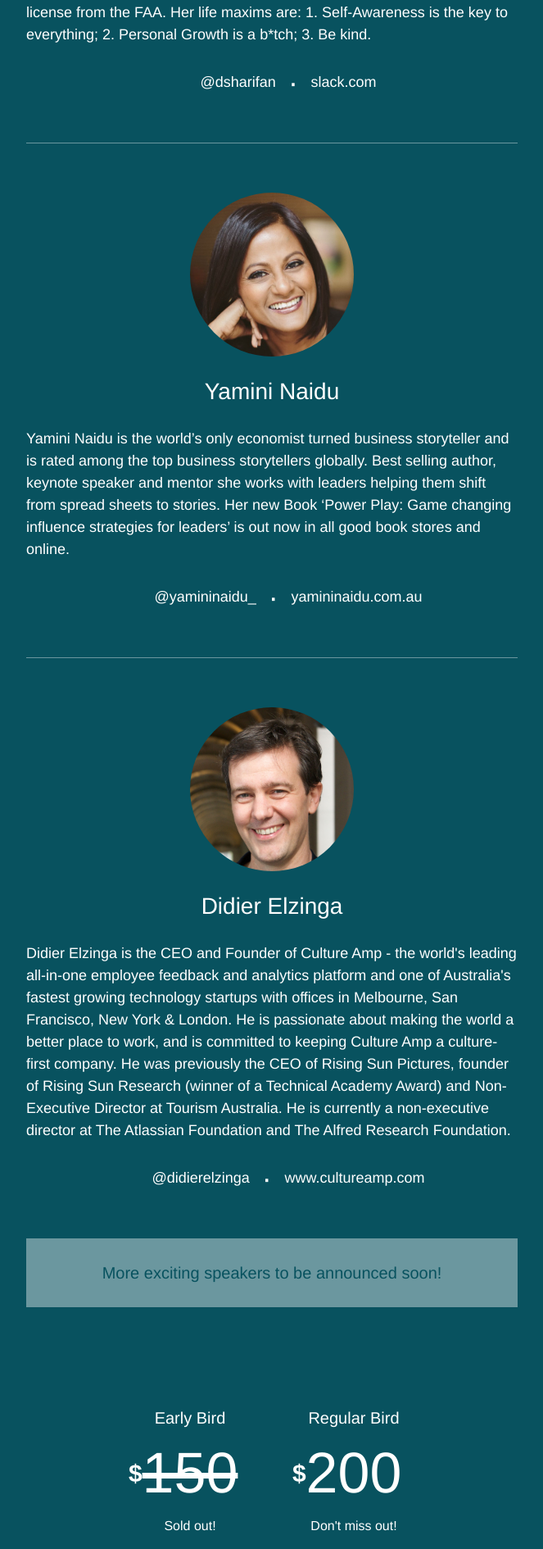
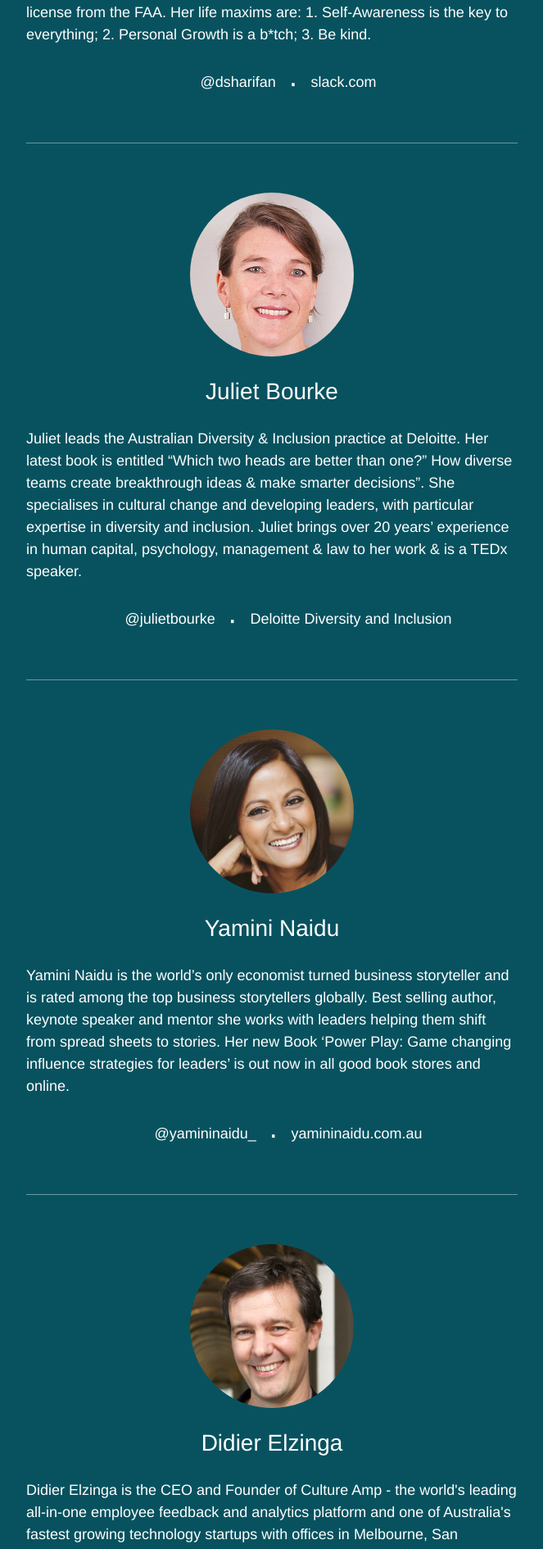
Before and after one commit to sa-github-cxdmelb2016/sa-github-cxdmelb2016.github.io, a Jekyll site: the page built from index.html, in a window 1280 px wide. Shown: the part 2252-4142 px from the top of the page at 82% size, without its empty margins (308-971 px from the left). Built offline with Jekyll 4.4.1, drawn with Linux system fonts in a browser that asks for light colours; some web fonts are replaced; some of the changed text lies outside the part shown.

Commit message:
Adds program and bio for Juliet

```diff
--- /dev/null
+++ b/_includes/program.html
@@ -0,0 +1,158 @@
+<div class='program section-inline -dark'>
+  <div class='wrapper'>
+    <h2>
+      Program
+    </h2>
+    <ul class='program-list'>
+      <li class='program-list__item'>
+        <div class='program-list__time'>
+          8.15<span class='program-list__time-mod'>AM</span>
+        </div>
+        <div class='program-list__title'>
+        Registration
+        </div>
+      </li>
+      <li class='program-list__item'>
+        <div class='program-list__time'>
+        </div>
+        <div class='program-list__title'>
+        Populate unconference grid
+        </div>
+      </li>
+      <li class='program-list__item'>
+        <div class='program-list__time'>
+          9.15<span class='program-list__time-mod'>AM</span>
+        </div>
+        <div class='program-list__title'>
+        Welcome
+        </div>
+      </li>
+      <li class='program-list__item'>
+        <div class='program-list__time'>
+          9.25<span class='program-list__time-mod'>AM</span>
+        </div>
+        <div class='program-list__title'>
+          Culture by Design
+        </div>
+        <div class='program-list__speaker'>
+          Didier Elzinga, Culture Amp
+        </div>
+      </li>
+      <li class='program-list__item'>
+        <div class='program-list__time'>
+          10.00<span class='program-list__time-mod'>AM</span>
+        </div>
+        <div class='program-list__title'>
+          Keynote 1
+        </div>
+        <div class='program-list__speaker'>
+          Dawn Sharifan, Slack
+        </div>
+      </li>
+      <li class='program-list__item -break'>
+        <div class='program-list__time'>
+          10.45<span class='program-list__time-mod'>AM</span>
+        </div>
+        <div class='program-list__title'>
+        Morning tea
+        </div>
+      </li>
+      <li class='program-list__item'>
+        <div class='program-list__time'>
+          11.15<span class='program-list__time-mod'>AM</span>
+        </div>
+        <div class='program-list__title'>
+        Unconference session 1
+        </div>
+      </li>
+      <li class='program-list__item'>
+        <div class='program-list__time'>
+          11.50<span class='program-list__time-mod'>AM</span>
+        </div>
+        <div class='program-list__title'>
+        Unconference session 2
+        </div>
+      </li>
+      <li class='program-list__item -break'>
+        <div class='program-list__time'>
+          12.30<span class='program-list__time-mod'>PM</span>
+        </div>
+        <div class='program-list__title'>
+        Lunch
+        </div>
+      </li>
+      <li class='program-list__item'>
+        <div class='program-list__time'>
+          1.30<span class='program-list__time-mod'>PM</span>
+        </div>
+        <div class='program-list__title'>
+          &ldquo;I Belong&rdquo; : Creating Inclusive Cultures
+        </div>
+        <div class='program-list__speaker'>
+          Juliet Bourke, Deloitte
+        </div>
+      </li>
+      <li class='program-list__item'>
+        <div class='program-list__time'>
+          2.30<span class='program-list__time-mod'>PM</span>
+        </div>
+        <div class='program-list__title'>
+        Unconference session 3
+        </div>
+      </li>
+      <li class='program-list__item'>
+        <div class='program-list__time'>
+          3.05<span class='program-list__time-mod'>PM</span>
+        </div>
+        <div class='program-list__title'>
+        Unconference session 4
+        </div>
+      </li>
+      <li class='program-list__item -break'>
+        <div class='program-list__time'>
+          3.45<span class='program-list__time-mod'>PM</span>
+        </div>
+        <div class='program-list__title'>
+        Afternoon tea
+        </div>
+      </li>
+      <li class='program-list__item'>
+        <div class='program-list__time'>
+          4.15<span class='program-list__time-mod'>PM</span>
+        </div>
+        <div class='program-list__title'>
+          Keynote 3
+        </div>
+        <div class='program-list__speaker'>
+          Yamini Naidu
+        </div>
+      </li>
+      <li class='program-list__item '>
+        <div class='program-list__time'>
+        </div>
+        <div class='program-list__title'>
+        Closing remarks
+        </div>
+      </li>
+      <li class='program-list__item -break'>
+        <div class='program-list__time'>
+          5.30<span class='program-list__time-mod'>PM</span>
+        </div>
+        <div class='program-list__title'>
+        Happy hour
+        </div>
+      </li>
+      <li class='program-list__item '>
+        <div class='program-list__time'>
+          6.45<span class='program-list__time-mod'>PM</span>
+        </div>
+        <div class='program-list__title'>
+        Conference close
+        </div>
+      </li>
+    </ul>
+    <p class="program-disclaimer">
+      Program is subject to change.
+    </p>
+  </div>
+</div>
--- a/_includes/speakers.html
+++ b/_includes/speakers.html
@@ -22,6 +22,28 @@
         </li>
         <li class="speaker__contact">
           <a href="https://www.slack.com/" target="_blank">slack.com</a>
+        </li>
+      </ul>
+    </div>
+
+    <div class="speaker">
+      <div class="speaker__avatar" >
+        <img src="/images/juliet-bourke-avatar.jpg">
+      </div>
+      <h3 class="speaker__name">
+        Juliet Bourke
+      </h3>
+      <div class="speaker__title">
+      </div>
+      <div class="speaker__bio">
+        Juliet leads the Australian Diversity &amp; Inclusion practice at Deloitte. Her latest book is entitled “Which two heads are better than one?” How diverse teams create breakthrough ideas &amp; make smarter decisions”. She specialises in cultural change and developing leaders, with particular expertise in diversity and inclusion. Juliet brings over 20 years’ experience in human capital, psychology, management &amp; law to her work &amp; is a TEDx speaker.
+      </div>
+      <ul class="speaker__contacts">
+        <li class="speaker__contact">
+          <a href="https://twitter.com/julietbourke" target="_blank">@julietbourke</a>
+        </li>
+        <li class="speaker__contact">
+          <a href="http://www2.deloitte.com/au/en/pages/human-capital/topics/diversity-inclusion-leadership.html" target="_blank">Deloitte Diversity and Inclusion</a>
         </li>
       </ul>
     </div>
@@ -72,8 +94,8 @@
       </ul>
     </div>
 
-  <p class="speakers__more">
+<!--   <p class="speakers__more">
     More exciting speakers to be announced soon!
-  </p>
+  </p> -->
   </div>
 </div>
--- a/_layouts/page.html
+++ b/_layouts/page.html
@@ -6,6 +6,7 @@
 {% include speakers.html %}
 {% include tickets.html %}
 {% include news.html %}
+{% include program.html %}
 {% include video.html %}
 {% include signup.html %}
 {% include map.html %}
--- a/_sass/_post.scss
+++ b/_sass/_post.scss
@@ -104,8 +104,8 @@
     text-align: center;
     margin-bottom: 40px;
   }
-  .post-list__title {
-
+  a.post-list__title {
+    font-weight: 300;
   }
   .post-list__excerpt {
     color: white;
--- /dev/null
+++ b/_sass/_program.scss
@@ -0,0 +1,49 @@
+.program {
+  $item-spacing: 20px;
+  $time-width: 100px;
+  .program-list {
+    margin: 0;
+    list-style: none;
+    padding: 0;
+    color: white;
+  }
+  .program-list__item  {
+    margin-bottom: $item-spacing;
+    padding-bottom: $item-spacing;
+    border-bottom: 1px solid white;
+    border-bottom: 1px solid rgba(255,255,255,0.4);
+    &.-break {
+      color: white;
+      color: rgba(255,255,255,0.6);
+    }
+  }
+  .program-list__time {
+    color: white;
+    color: rgba(255,255,255,0.6);
+    display: inline-block;
+    width: $time-width;
+    font-size: 24px;
+  }
+  .program-list__time-mod {
+    font-size: 0.6em;
+    font-weight: 500;
+    letter-spacing: 0.01em;
+  }
+  .program-list__title {
+    display: inline-block;
+    // font-weight: 500;
+    font-size: 24px;
+  }
+  .program-list__speaker {
+    display: block;
+    font-size: 20px;
+    color: white;
+    color: rgba(255,255,255,0.6);
+    padding-left: $time-width + 4;
+  }
+
+  .program-disclaimer {
+    font-size: 0.8em;
+    margin: 50px 0;
+  }
+}
--- a/css/main.scss
+++ b/css/main.scss
@@ -14,6 +14,7 @@
         "hero",
         "about",
         "speakers",
+        "program",
         "map",
         "signup",
         "sponsors"
```
